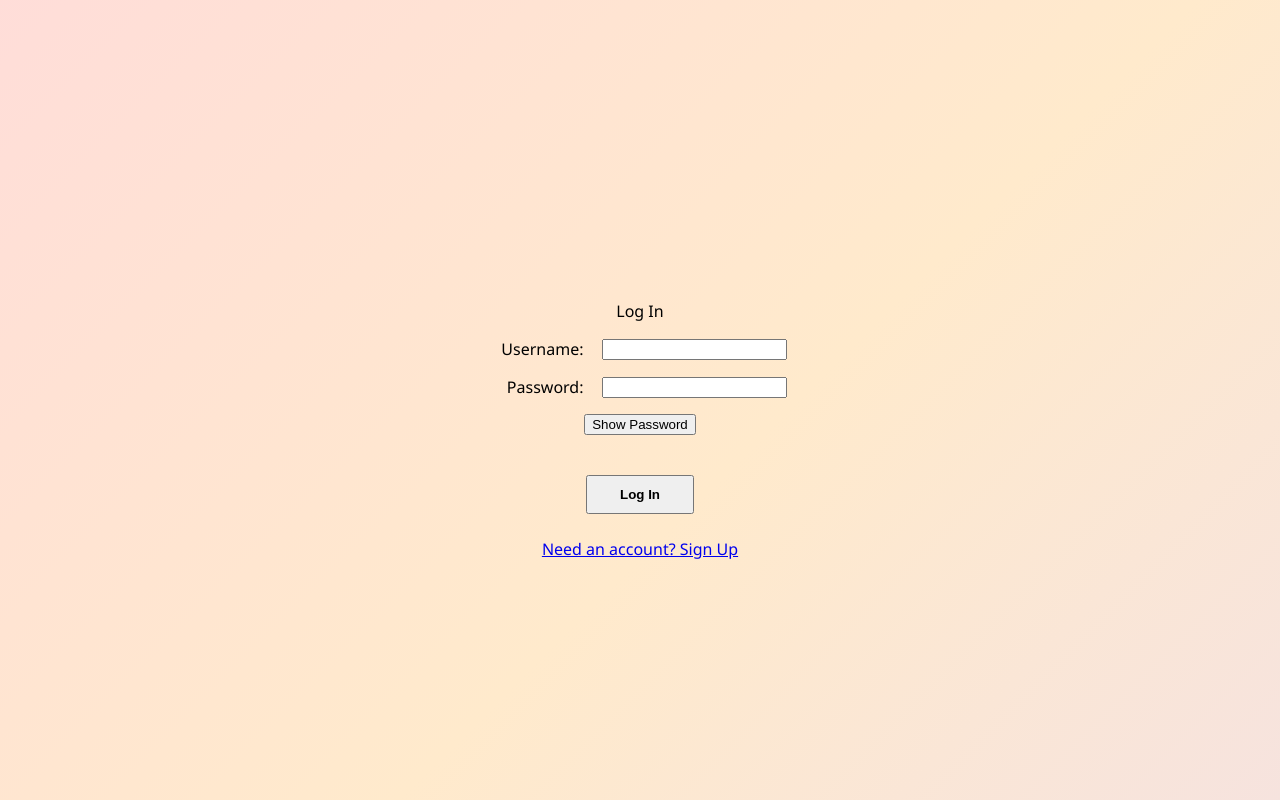
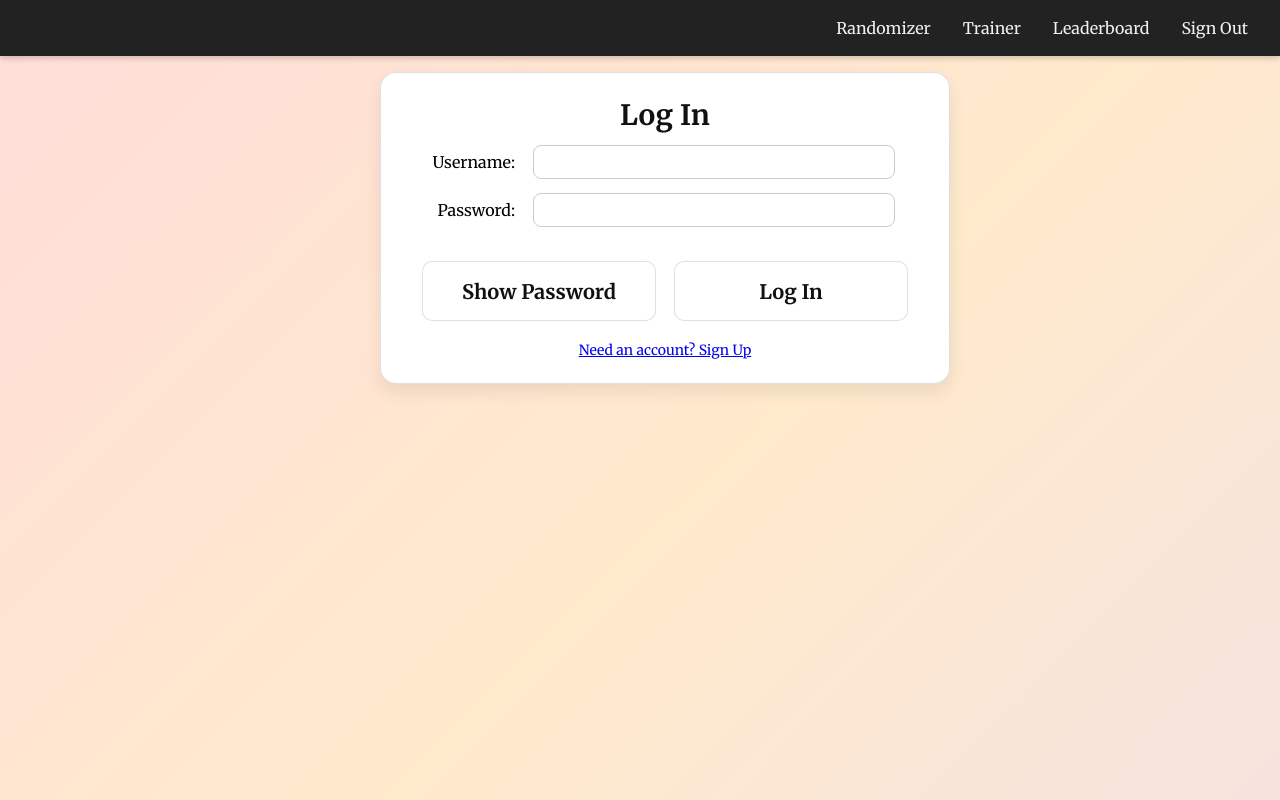
Before and after one commit to CarlsonElican/SDIYBT, a website: page app/public/login.html in a window 1280 px wide. Drawn offline with Linux system fonts and the light colour scheme; no server answers.

Commit message:
Added design for the login and signup page

```diff
--- a/app/public/login.html
+++ b/app/public/login.html
@@ -3,32 +3,42 @@
 <head>
   <meta charset="utf-8">
   <title>Log In</title>
-	<link rel="stylesheet" type="text/css" href="style.css">
+  <meta name="viewport" content="width=device-width, initial-scale=1" />
+  <link rel="stylesheet" href="/style.css">
+  <link rel="stylesheet" href="/navbar/navbar.css">
 </head>
-<body>
-<div class = "title">
-	<p>Log In</p>
-</div>
+<body class="auth-page">
+  <div id="navbar-id"></div>
 
+  <main class="auth-container">
+    <section class="auth-card">
+      <h1 class="auth-title">Log In</h1>
 
       <div class="form">
         <div class="form-row">
           <label for="un">Username:</label>
-    <input id="un" type="text" name="un">
+          <input id="un" type="text" name="un" class="input" autocomplete="username">
         </div>
+
         <div class="form-row">
           <label for="pw">Password:</label>
-    <input id="pw" type="password" name="pw">
-  </div>
-  <button id="showPW" type="button">Show Password</button>
-  <button id="submit">Log In</button>
+          <input id="pw" type="password" name="pw" class="input" autocomplete="current-password">
         </div>
 
-<div id="redirect"> <a href="signup.html"> Need an account? Sign Up</a></div>
+        <div class="auth-actions">
+          <button id="showPW" type="button" class="btn">Show Password</button>
+          <button id="submit" type="button" class="btn">Log In</button>
+        </div>
+      </div>
 
       <div id="message"></div>
+      <div class="auth-redirect">
+        <a href="/signup.html">Need an account? Sign Up</a>
+      </div>
+    </section>
+  </main>
 
-<script src="login.js"></script>
-
+  <script src="/navbar/navbar.js"></script>
+  <script src="/login.js"></script>
 </body>
 </html>
--- a/app/public/style.css
+++ b/app/public/style.css
@@ -754,3 +754,79 @@ body.leaderboard-page {
     -1px  0   0 #ff8f00, 1px  0   0 #ff8f00,
     -1px  1px 0 #ff8f00, 0  1px  0 #ff8f00, 1px  1px 0 #ff8f00;
 }
+
+/* --- Auth pages (login & signup) --- */
+
+body.auth-page {
+  display: block;
+  height: auto;
+  min-height: 100dvh;
+  padding-top: calc(var(--navbar-h, 56px) + 16px);
+  padding-bottom: 48px;
+  overflow-y: auto;
+}
+
+.auth-container {
+  width: min(520px, 92%);
+  margin: 0 auto;
+}
+
+.auth-card {
+  background: #fff;
+  border: 1px solid rgba(0,0,0,.12);
+  border-radius: 16px;
+  padding: 24px;
+  box-shadow: 0 8px 18px rgba(0,0,0,.08);
+  width: min(520px, 92vw);
+}
+
+.auth-title {
+  margin: 0 0 12px;
+  text-align: center;
+  font-weight: 900;
+  font-size: 28px;
+  letter-spacing: .2px;
+  color: #111;
+}
+
+.auth-card .form { width: 100%; gap: 14px; }
+.auth-card .form-row { width: 100%; display: flex; align-items: center; justify-content: flex-start; gap: 10px; }
+.auth-card .form-row label { width: 110px; text-align: right; }
+.auth-card .input { width: 100%; }
+.auth-page .form-row > .input { width: 340px; max-width: 340px; }
+
+.auth-actions {
+  margin-top: 20px;
+  display: grid;
+  grid-template-columns: 1fr 1fr;
+  gap: 18px;
+  align-items: center;
+}
+
+.auth-actions .btn,
+.auth-actions #showPW {
+  display: inline-flex;
+  align-items: center;
+  justify-content: center;
+  height: 60px;
+  padding: 0 40px;
+  border-radius: 12px;
+  font-size: 20px;
+  font-weight: 600;
+  width: 100%;
+  margin: 0;
+}
+
+.auth-actions #submit { margin-top: 0; }
+
+.auth-redirect {
+  margin-top: 14px;
+  text-align: center;
+  font-size: 14px;
+}
+
+@media (max-width: 520px) {
+  .auth-card .form-row label { width: 96px; }
+  .auth-page .form-row > .input { width: 100%; max-width: 100%; }
+  .auth-actions { grid-template-columns: 1fr; }
+}
```
Also changed, not shown: app/public/signup.html (+24 -13 lines). Lines whose indentation alone changed are shown as unchanged.
